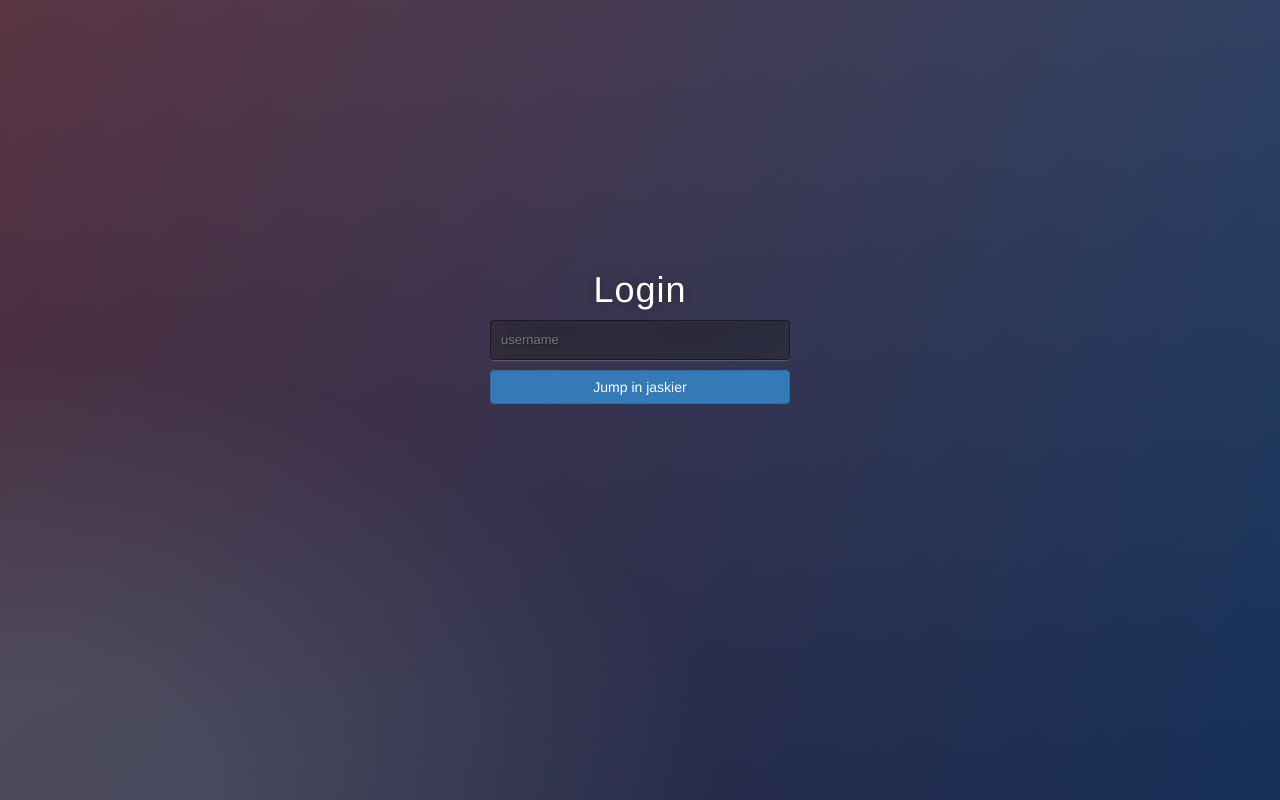
After one commit to RJ0x001/jaskier, a Flask app: page /start/ in a window 1280 px wide. The commit adds this page. Run offline with Flask 2, Linux system fonts and the light colour scheme; some libraries are stand-ins or nearby versions.

Commit message:
new lyrics base and visual

```diff
--- a/app/__init__.py
+++ b/app/__init__.py
@@ -1,4 +1,4 @@
-from flask import Flask
+from flask import Flask, request
 from flask_bootstrap import Bootstrap
 
 app = Flask(__name__)
--- a/app/static/css/style.css
+++ b/app/static/css/style.css
@@ -1,18 +1,70 @@
-.lyrics {
-  margin: auto;
-  width: 50%;
-  padding: 10px;
-  color: #383838;
-  text-align: center;
-  background-color: #ffffff;
-  border-style: ridge;
+html, body {
+    margin: 0;
+    height: 100%;
+    background: #092756;
+	background: -moz-radial-gradient(0% 100%, ellipse cover, rgba(104,128,138,.4) 10%,rgba(138,114,76,0) 40%),-moz-linear-gradient(top,  rgba(57,173,219,.25) 0%, rgba(42,60,87,.4) 100%), -moz-linear-gradient(-45deg,  #670d10 0%, #092756 100%);
+	background: -webkit-radial-gradient(0% 100%, ellipse cover, rgba(104,128,138,.4) 10%,rgba(138,114,76,0) 40%), -webkit-linear-gradient(top,  rgba(57,173,219,.25) 0%,rgba(42,60,87,.4) 100%), -webkit-linear-gradient(-45deg,  #670d10 0%,#092756 100%);
+	background: -o-radial-gradient(0% 100%, ellipse cover, rgba(104,128,138,.4) 10%,rgba(138,114,76,0) 40%), -o-linear-gradient(top,  rgba(57,173,219,.25) 0%,rgba(42,60,87,.4) 100%), -o-linear-gradient(-45deg,  #670d10 0%,#092756 100%);
+	background: -ms-radial-gradient(0% 100%, ellipse cover, rgba(104,128,138,.4) 10%,rgba(138,114,76,0) 40%), -ms-linear-gradient(top,  rgba(57,173,219,.25) 0%,rgba(42,60,87,.4) 100%), -ms-linear-gradient(-45deg,  #670d10 0%,#092756 100%);
+	background: -webkit-radial-gradient(0% 100%, ellipse cover, rgba(104,128,138,.4) 10%,rgba(138,114,76,0) 40%), linear-gradient(to bottom,  rgba(57,173,219,.25) 0%,rgba(42,60,87,.4) 100%), linear-gradient(135deg,  #670d10 0%,#092756 100%);
+	filter: progid:DXImageTransform.Microsoft.gradient( startColorstr='#3E1D6D', endColorstr='#092756',GradientType=1 );
 }
 
+.login {
+	position: absolute;
+	top: 50%;
+	left: 50%;
+	margin: -150px 0 0 -150px;
+	width:300px;
+	height:300px;
+}
+.login h1 { color: #fff; text-shadow: 0 0 10px rgba(0,0,0,0.3); letter-spacing:1px; text-align:center; }
+
+input {
+	width: 100%;
+	margin-bottom: 10px;
+	background: rgba(0,0,0,0.3);
+	border: none;
+	outline: none;
+	padding: 10px;
+	font-size: 13px;
+	color: #fff;
+	text-shadow: 1px 1px 1px rgba(0,0,0,0.3);
+	border: 1px solid rgba(0,0,0,0.3);
+	border-radius: 4px;
+	box-shadow: inset 0 -5px 45px rgba(100,100,100,0.2), 0 1px 1px rgba(255,255,255,0.2);
+	-webkit-transition: box-shadow .5s ease;
+	-moz-transition: box-shadow .5s ease;
+	-o-transition: box-shadow .5s ease;
+	-ms-transition: box-shadow .5s ease;
+	transition: box-shadow .5s ease;
+}
+input:focus { box-shadow: inset 0 -5px 45px rgba(100,100,100,0.4), 0 1px 1px rgba(255,255,255,0.2); }
+
 .container {
-    width: 100%;
-    background-color: #c9c9c9;
+	width: 100%;
+	height:100%;
+	font-family: 'Open Sans', sans-serif;
+	background: #092756;
+	background: -moz-radial-gradient(0% 100%, ellipse cover, rgba(104,128,138,.4) 10%,rgba(138,114,76,0) 40%),-moz-linear-gradient(top,  rgba(57,173,219,.25) 0%, rgba(42,60,87,.4) 100%), -moz-linear-gradient(-45deg,  #670d10 0%, #092756 100%);
+	background: -webkit-radial-gradient(0% 100%, ellipse cover, rgba(104,128,138,.4) 10%,rgba(138,114,76,0) 40%), -webkit-linear-gradient(top,  rgba(57,173,219,.25) 0%,rgba(42,60,87,.4) 100%), -webkit-linear-gradient(-45deg,  #670d10 0%,#092756 100%);
+	background: -o-radial-gradient(0% 100%, ellipse cover, rgba(104,128,138,.4) 10%,rgba(138,114,76,0) 40%), -o-linear-gradient(top,  rgba(57,173,219,.25) 0%,rgba(42,60,87,.4) 100%), -o-linear-gradient(-45deg,  #670d10 0%,#092756 100%);
+	background: -ms-radial-gradient(0% 100%, ellipse cover, rgba(104,128,138,.4) 10%,rgba(138,114,76,0) 40%), -ms-linear-gradient(top,  rgba(57,173,219,.25) 0%,rgba(42,60,87,.4) 100%), -ms-linear-gradient(-45deg,  #670d10 0%,#092756 100%);
+	background: -webkit-radial-gradient(0% 100%, ellipse cover, rgba(104,128,138,.4) 10%,rgba(138,114,76,0) 40%), linear-gradient(to bottom,  rgba(57,173,219,.25) 0%,rgba(42,60,87,.4) 100%), linear-gradient(135deg,  #670d10 0%,#092756 100%);
+	filter: progid:DXImageTransform.Microsoft.gradient( startColorstr='#3E1D6D', endColorstr='#092756',GradientType=1 );
 }
 
-p {
-  font-size: 0.875em; /* 14px/16=0.875em */
+
+.lyrics {
+    margin: auto;
+    width: 50%;
+    padding: 10px;
+    color: #f7fbfc;
+    text-align: center;
+  /* background-color: #e3e5e6; */
 }
+
+.error {
+    color: #f7fbfc;
+    text-align: center;
+}
--- a/app/templates/error.html
+++ b/app/templates/error.html
@@ -1,4 +1,7 @@
 {% extends "base.html" %}
 {% block content %}
-<h3>No lyrics found for {{artist}}—{{song}}</h3>
+<div class="error">
+    <h3>{{error_msg}}</h3>
+    <a href="http://127.0.0.1:5000/start/">Back to starting page</a>
+</div>
 {% endblock %}
--- /dev/null
+++ b/app/templates/start.html
@@ -0,0 +1,14 @@
+{%- extends "base.html" %}
+
+{% import "bootstrap/utils.html" as utils %}
+
+{% block content %}
+
+<div class="login">
+        <h1>Login</h1>
+        <form method="post">
+            <input name="username" type="text" id="username" class="input-block-level" placeholder="username" required="required"/>
+            <button class="btn btn-primary btn-block btn-large" type="submit" >Jump in jaskier</button>
+        </form>
+</div>
+{% endblock %}
--- a/app/views.py
+++ b/app/views.py
@@ -1,30 +1,25 @@
-from flask import render_template, request
+from flask import render_template, request, redirect, url_for
 from app import app
 from functions import get_lyrics
 
 
-@app.route('/')
-@app.route('/index')
-def index():
-    user = {'nickname': 'RedJin'}
-    artist, song, lyrics = get_lyrics(user['nickname'])
-    if not lyrics:
-        return render_template('error.html', artist=artist, song=song)
+@app.route('/<username>/')
+def lyrics_page(username):
+    d = get_lyrics(username)
+    if not d['page']:
+        return render_template('error.html', error_msg='Username %s does not exist on last.fm' % username)
+    if not d['lyrics']:
+        return render_template('error.html', error_msg='No lyrics found for %s - %s' % (d['artist'], d['song']))
     return render_template('index.html',
-                           artist=artist,
-                           song=song,
-                           lyrics=lyrics.split('\n'))
+                           artist=d['artist'],
+                           song=d['song'],
+                           lyrics=d['lyrics'].split('\n'))
 
 
-@app.route('/auth', methods=['GET', 'POST'])
+@app.route('/', methods=['GET', 'POST'])
+@app.route('/start/', methods=['GET', 'POST'])
 def auth():
     if request.method == 'POST':
         username = str(request.form.get('username'))
-        artist, song, lyrics, page_check = get_lyrics(username)
-        if not lyrics:
-            return render_template('error.html', artist=artist, song=song)
-        return render_template('index.html',
-                               artist=artist,
-                               song=song,
-                               lyrics=lyrics.split('\n'))
-    return render_template('auth.html')
+        return redirect(url_for('lyrics_page', username=username))
+    return render_template('start.html')
```
Also changed, not shown: app/templates/index.html (+4 -4 lines), functions.py (+15 -15 lines), app/templates/base.html (line endings or trailing spaces).
